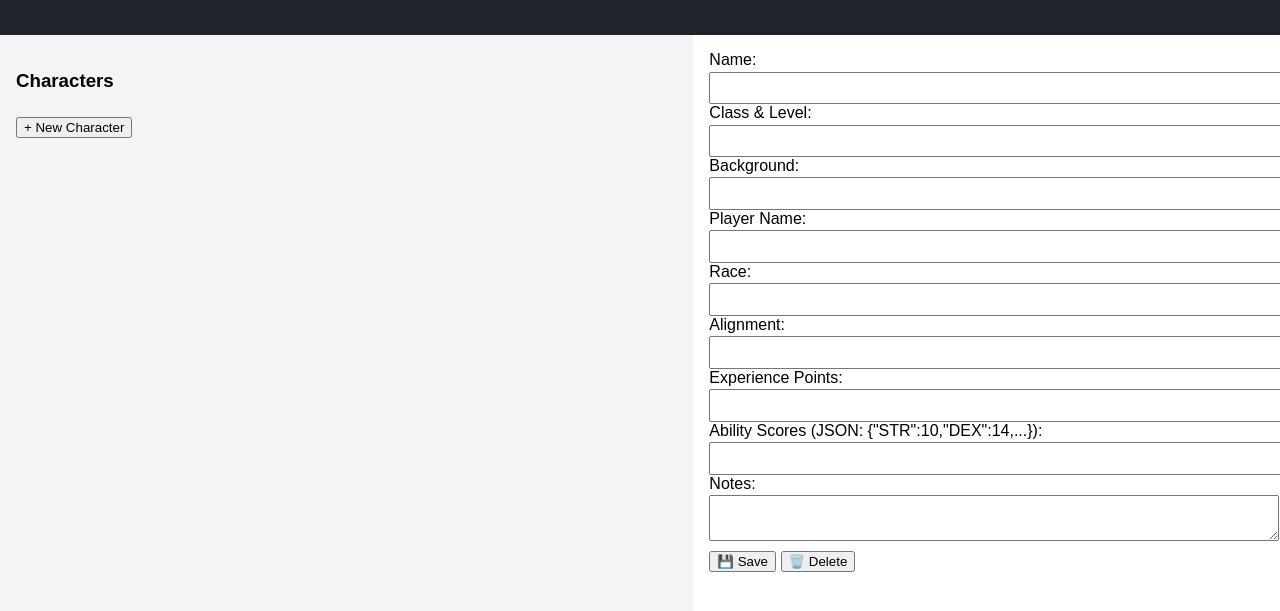
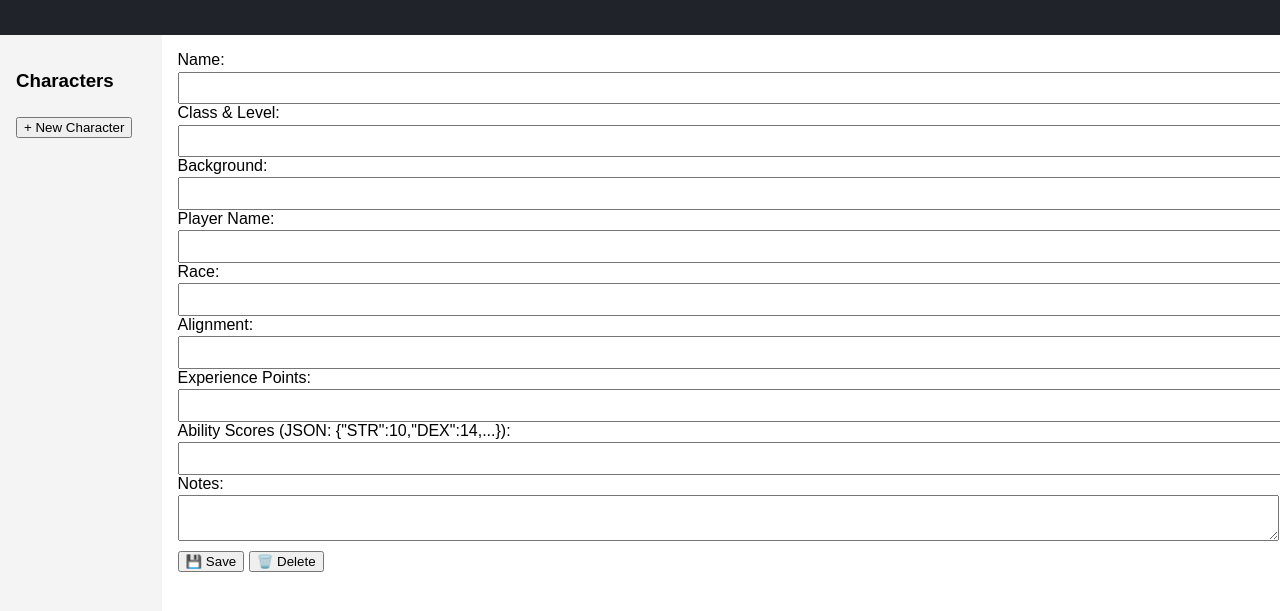
Before and after one commit to JorelJoestar/DND-sheets, a plain HTML site: page index.html in a window 1280 px wide. Shown: the part 77-688 px from the top of the page. Drawn offline with Linux system fonts and the light colour scheme.

Commit message:
Update index.html

```diff
--- a/index.html
+++ b/index.html
@@ -26,7 +26,7 @@
       height: 100vh;
     }
     .sidebar {
-      width: 3500px;
+      width: 350px;
       background: #f4f4f4;
       padding: 1em;
       overflow-y: auto;
```
